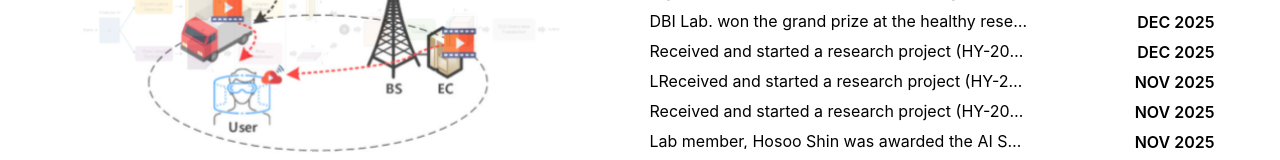
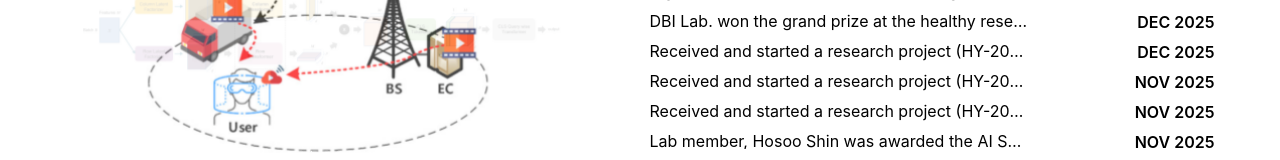
Before and after one commit to yoona-J/DBI-NEW-LAB-SITE, a React (Vite) app in the folder client/: page / in a window 1280 px wide. Shown: the part 785-945 px from the top of the page. Built offline with nearby package versions, Linux system fonts and the light colour scheme; a web font is replaced by a local one.

Commit message:
[fix] fix typo

```diff
--- a/client/src/data/news.json
+++ b/client/src/data/news.json
@@ -19,7 +19,7 @@
   },
   {
     "id": "n-4",
-    "title": "LReceived and started a research project (HY-202500000003952)",
+    "title": "Received and started a research project (HY-202500000003952)",
     "date": "2025-11-01",
     "link": ""
   },
--- a/client/src/pages/News.jsx
+++ b/client/src/pages/News.jsx
@@ -41,7 +41,7 @@ export default function News() {
     {
       id: 'n-6',
       date: 'November 2025',
-      title: 'Lab member, Hosoo Shin was awarded the AI SeoulTech Scholarship)',
+      title: 'Lab member, Hosoo Shin was awarded the AI SeoulTech Scholarship',
       link: 'http://etnews.com/20251116000023'
     },
     {
```
